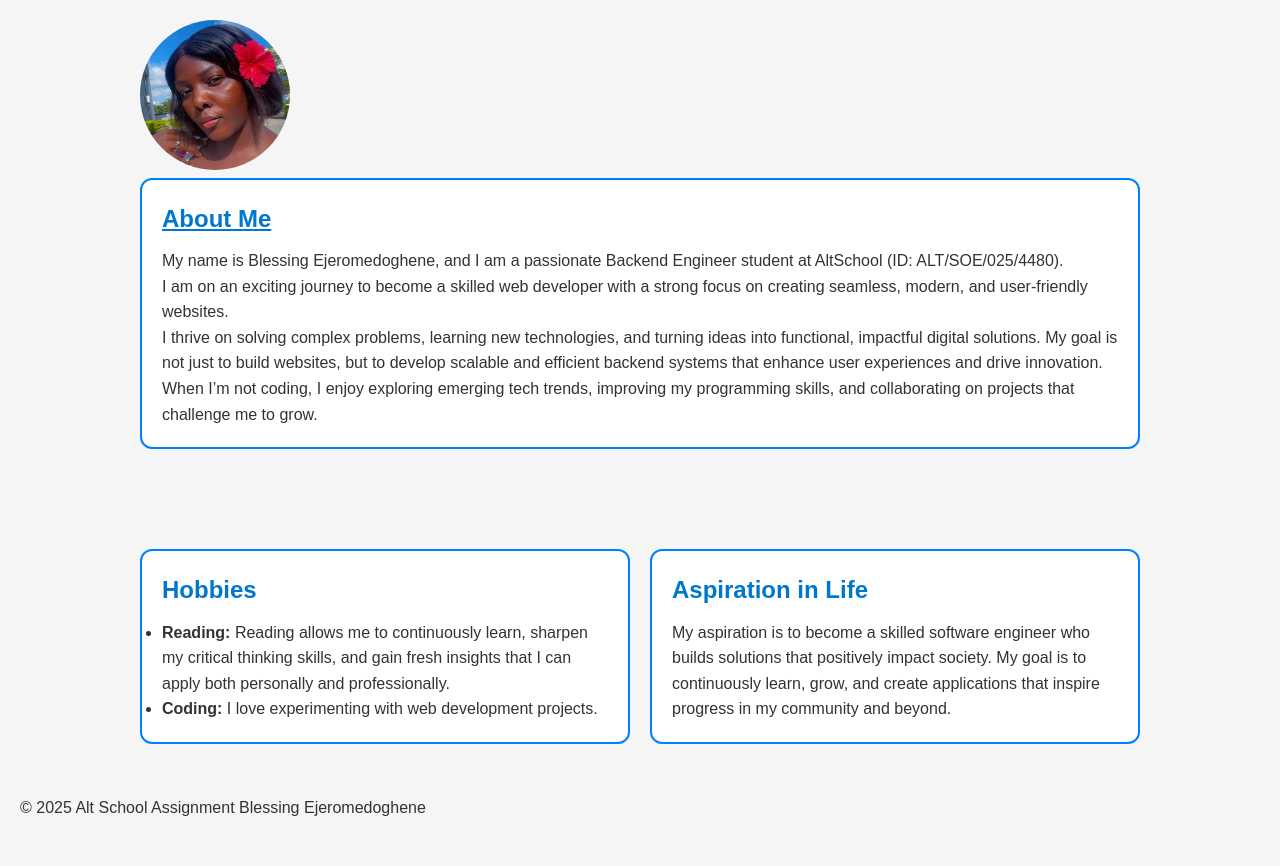
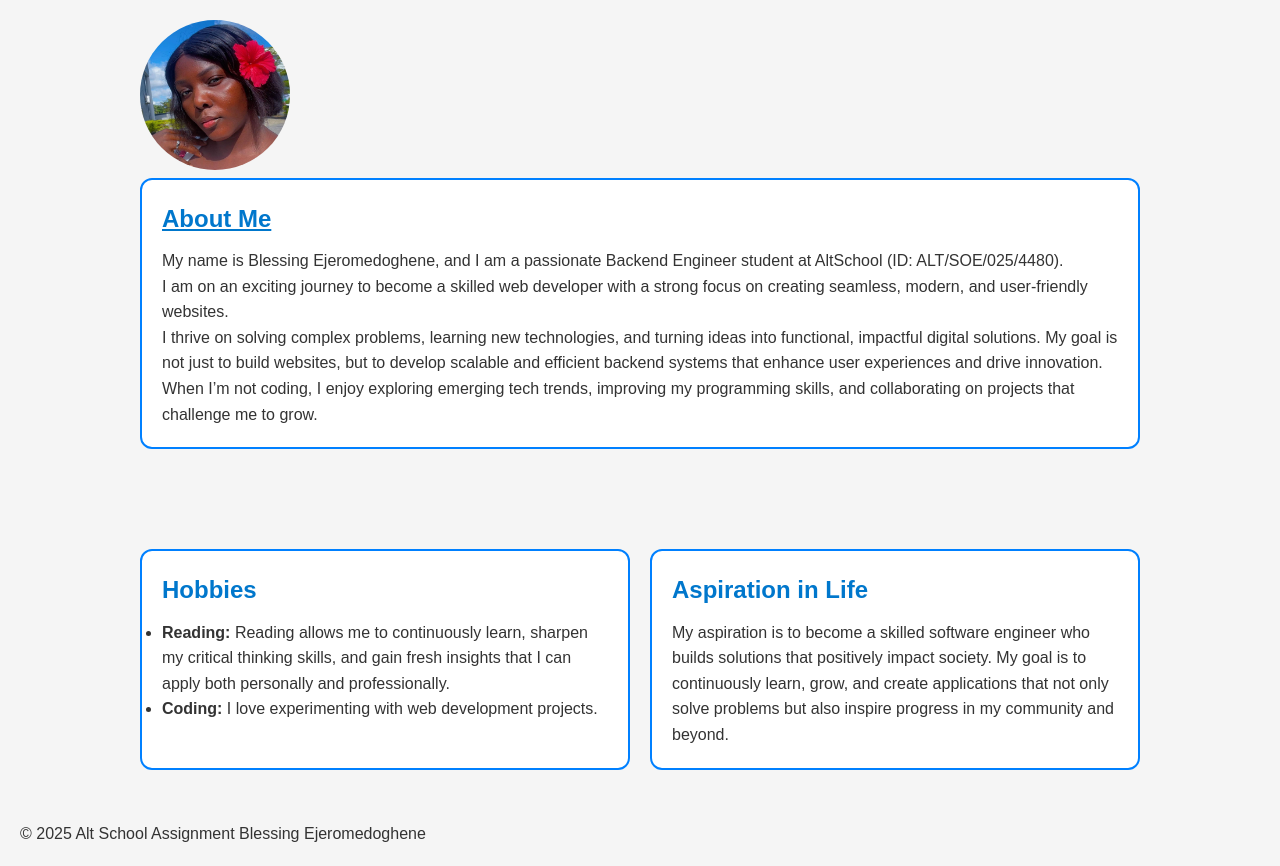
Before and after one commit to Tessybenson/Alt-School-Project, a plain HTML site: page index.html in a window 1280 px wide. Before the commit the page ends 841 px from the top, so only its background shows below. Drawn offline with Linux system fonts and the light colour scheme.

Commit message:
Update index.html

```diff
--- a/index.html
+++ b/index.html
@@ -55,7 +55,8 @@
           <p>
             My aspiration is to become a skilled software engineer who builds
             solutions that positively impact society. My goal is to continuously learn,
-            grow, and create applications that inspire progress in my community and beyond.
+            grow, and create applications that not only solve problems but also inspire progress
+            in my community and beyond.
           </p>
         </div>
       </div>
```
